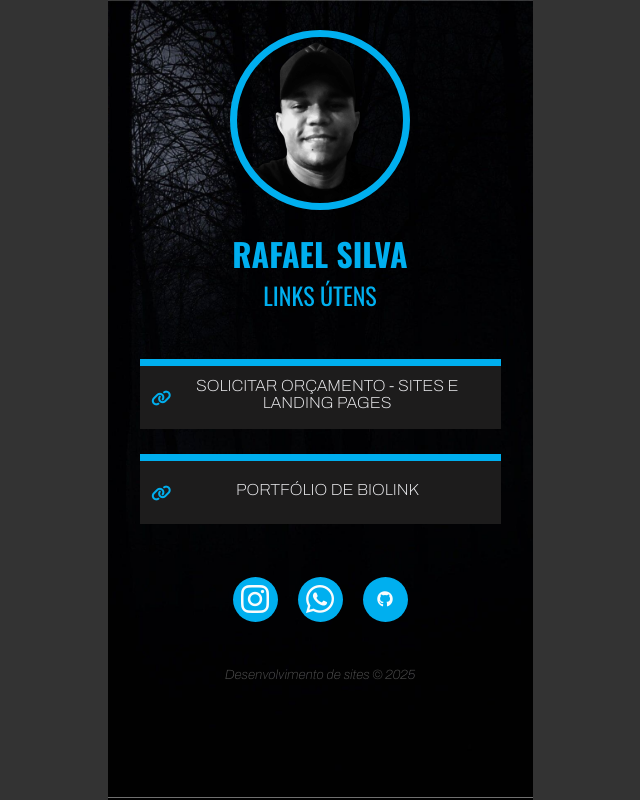
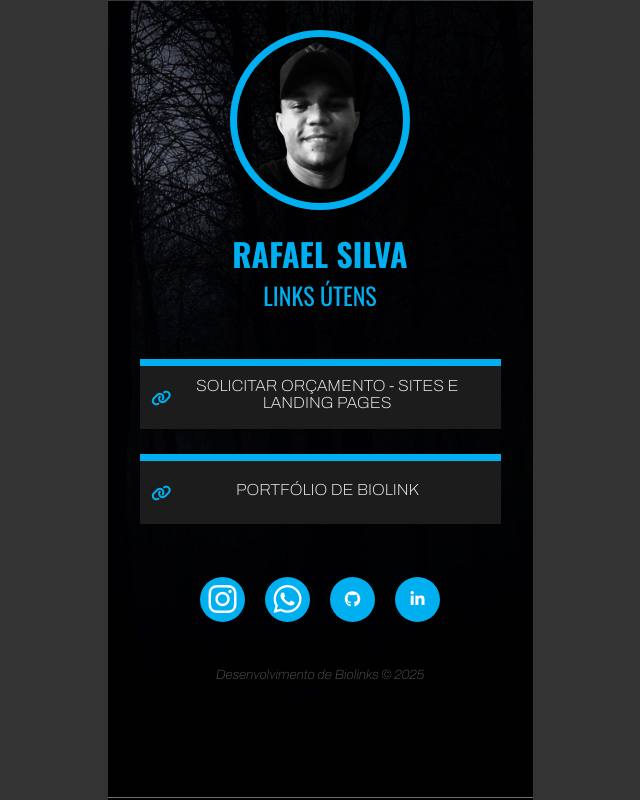
Before and after one commit to RafaDevCoder/Biolink2, a plain HTML site: page index.html in a window 1280 px wide. Shown: the whole page, without its empty margins (320-960 px from the left). Drawn offline with nearby package versions, Linux system fonts and the light colour scheme.

Commit message:
Add files via upload

```diff
--- a/index.html
+++ b/index.html
@@ -55,10 +55,13 @@
             <a href="https://github.com/RafaDevCoder" target="_blank"><div class="git">
                 <i class="fa-brands fa-github"></i>
             </div></a>
+            <a href="https://www.linkedin.com/in/rafael-silva-dev-code-67a6612a7/?originalSubdomain=br" target="_blank"><div class="in">
+                <i class="fa-brands fa-linkedin-in"></i>
+            </div></a>
         </div>
         <div class="conteudo">
             <!--Aqui é onde você coloca a conteúdo-->
-            <small>Desenvolvimento de sites &copy; 2025</small>
+            <small>Desenvolvimento de Biolinks &copy; 2025</small>
         </div>
     </div>
 </body>
--- a/style.css
+++ b/style.css
@@ -109,6 +109,23 @@ body {
   & .fa-solid {
     color: #00afef;
   }
+}
+
+.in{
+  width: 45px;
+  height: 45px;
+  border-radius: 125px;
+  color: white;
+  background-color: #00afef;
+  display: flex;
+  justify-content: center;
+  text-align: center;
+  align-items: center;
+
+}
+.in:hover{
+  background-color: #252525;
+
 }
 
 .content1 {
```
